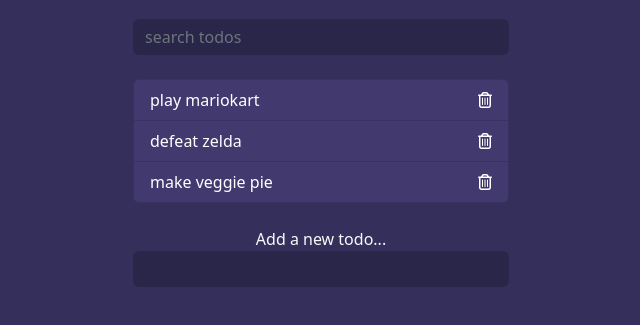
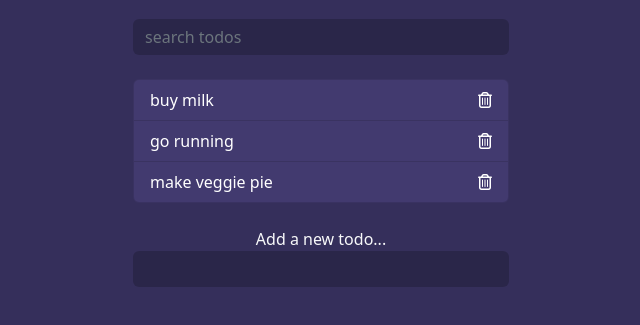
Before and after one commit to rblejman/Todo-List, a plain HTML site: page index.html in a window 1280 px wide. Shown: the part 77-402 px from the top of the page, without its empty margins (319-959 px from the left). Drawn offline with nearby package versions, Linux system fonts and the light colour scheme.

Commit message:
todos update

```diff
--- a/index.html
+++ b/index.html
@@ -39,13 +39,13 @@
         <li
           class="list-group-item d-flex justify-content-between align-items-center"
         >
-          <span>play mariokart</span>
+          <span>buy milk</span>
           <i class="far fa-trash-alt delete"></i>
         </li>
         <li
           class="list-group-item d-flex justify-content-between align-items-center"
         >
-          <span>defeat zelda </span>
+          <span>go running </span>
           <i class="far fa-trash-alt delete"></i>
         </li>
         <li
```
